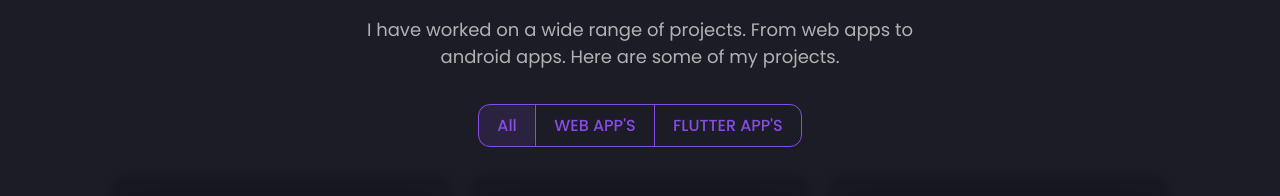
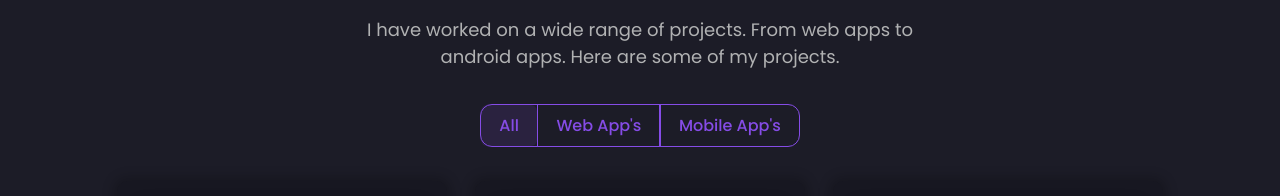
Before and after one commit to jimmy-ramani-0912/portfolio, a React (Vite) app: page / in a window 1280 px wide. Shown: the part 3242-3438 px from the top of the page. Built offline with nearby package versions, Linux system fonts and the light colour scheme.

Commit message:
Update Scroll issue for blog

```diff
--- a/src/components/BlogDetails/BlogDetail.jsx
+++ b/src/components/BlogDetails/BlogDetail.jsx
@@ -16,13 +16,13 @@ export const Body = styled.div`
   grid-template-columns: 2.4fr 0.6fr;
   gap: 40px;
   @media (max-width: 960px) {
+    max-height: 100dvh;
     grid-template-columns: 1fr;
   }
 `;
 
 export const HtmlData = styled.div`
   @media (min-width: 960px) {
-    min-height: 100vh;
     overflow: auto;
   }
   height: auto;
--- a/src/components/Projects/index.jsx
+++ b/src/components/Projects/index.jsx
@@ -44,28 +44,28 @@ const Projects = ({ openModal, setOpenModal }) => {
               value="web app"
               onClick={() => setToggle("web app")}
             >
-              WEB APP'S
+              Web App's
             </ToggleButton>
           ) : (
             <ToggleButton value="web app" onClick={() => setToggle("web app")}>
-              WEB APP'S
+              Web App's
             </ToggleButton>
           )}
           <Divider />
-          {toggle === "flutter app" ? (
+          {toggle === "mobile app" ? (
             <ToggleButton
               active
-              value="flutter app"
-              onClick={() => setToggle("flutter app")}
+              value="mobile app"
+              onClick={() => setToggle("mobile app")}
             >
-              FLUTTER APP'S
+              Mobile App's
             </ToggleButton>
           ) : (
             <ToggleButton
-              value="flutter app"
-              onClick={() => setToggle("flutter app")}
+              value="mobile app"
+              onClick={() => setToggle("mobile app")}
             >
-              FLUTTER APP'S
+              Mobile App's
             </ToggleButton>
           )}
         </ToggleButtonGroup>
--- a/src/data/constants.js
+++ b/src/data/constants.js
@@ -418,7 +418,7 @@ export const projects = [
     image:
       "https://play-lh.googleusercontent.com/CNiSNjhxPwci7tqnJB9sbrjVEI-YrMn4n4AP_jcYM_eCWW7u1iJTFS9twef5RJOWjJ_E=w2560-h1440-rw",
     tags: ["Flutter", "Php", "Mysql"],
-    category: "flutter app",
+    category: "mobile app",
     github: "https://github.com/jimmy-ramani-0912/Kloxa",
     webapp: "https://play.google.com/store/apps/details?id=com.app.kloxa",
   },
@@ -457,7 +457,7 @@ export const projects = [
     image:
       "https://play-lh.googleusercontent.com/m4ctao_Syy3iEBmQ7fy_vozn4Zdo5q0IdQLkbdLzwtCrBe1hK983xYOwl3JUvI5yFfSR=w2560-h1440-rw",
     tags: ["Flutter", "Php", "Mysql"],
-    category: "flutter app",
+    category: "mobile app",
     github: "https://github.com/jimmy-ramani-0912/AnwarKamal_Shayari",
     webapp:
       "https://play.google.com/store/apps/details?id=com.websolguru.anwarkamal&hl=en_US",
@@ -485,7 +485,7 @@ export const projects = [
     image:
       "https://miro.medium.com/v2/resize:fit:640/format:webp/0*oEDmeduTDk1t17kB.jpeg",
     tags: ["Flutter", "UI - UX", "Node JS", "Express JS"],
-    category: "flutter app",
+    category: "mobile app",
     github: "https://github.com/jimmy-ramani-0912/MyCar",
     webapp: "https://medium.com/@jimmyramani/my-car-35373fe7385c",
   },
@@ -562,7 +562,7 @@ export const projects = [
     image:
       "https://miro.medium.com/v2/resize:fit:640/format:webp/1*3l3GVLGNp5jPTYoTZw22vQ.jpeg",
     tags: ["Flutter", "UI / UX", "NodeJS", "Express JS", "MongoDB"],
-    category: "flutter app",
+    category: "mobile app",
     github: "https://github.com/jimmy-ramani-0912/Location-Based-Attendances",
     webapp:
       "https://medium.com/@jimmyramani/mobile-attendance-system-with-location-using-flutter-node-js-mongo-db-79a5833adb12",
@@ -576,7 +576,7 @@ export const projects = [
     image:
       "https://github.com/mitesh77/Best-Flutter-UI-Templates/raw/master/best_flutter_ui_templates/assets/fitness_app/fitness_app.png",
     tags: ["Flutter", "UI/UX"],
-    category: "flutter app",
+    category: "mobile app",
     github: "https://github.com/jimmy-ramani-0912/Best-Flutter-UI-Templates",
     webapp: "",
   },
--- a/src/pages/Projects/index.jsx
+++ b/src/pages/Projects/index.jsx
@@ -66,31 +66,31 @@ const Projects = () => {
                 value="web app"
                 onClick={() => setToggle("web app")}
               >
-                WEB APP'S
+                Web App's
               </ToggleButton>
             ) : (
               <ToggleButton
                 value="web app"
                 onClick={() => setToggle("web app")}
               >
-                WEB APP'S
+                Web App's
               </ToggleButton>
             )}
             <Divider />
-            {toggle === "flutter app" ? (
+            {toggle === "mobile app" ? (
               <ToggleButton
                 active
-                value="flutter app"
-                onClick={() => setToggle("flutter app")}
+                value="mobile app"
+                onClick={() => setToggle("mobile app")}
               >
-                FLUTTER APP'S
+                Mobile App's
               </ToggleButton>
             ) : (
               <ToggleButton
-                value="flutter app"
-                onClick={() => setToggle("flutter app")}
+                value="mobile app"
+                onClick={() => setToggle("mobile app")}
               >
-                FLUTTER APP'S
+                Mobile App's
               </ToggleButton>
             )}
           </ToggleButtonGroup>
```
